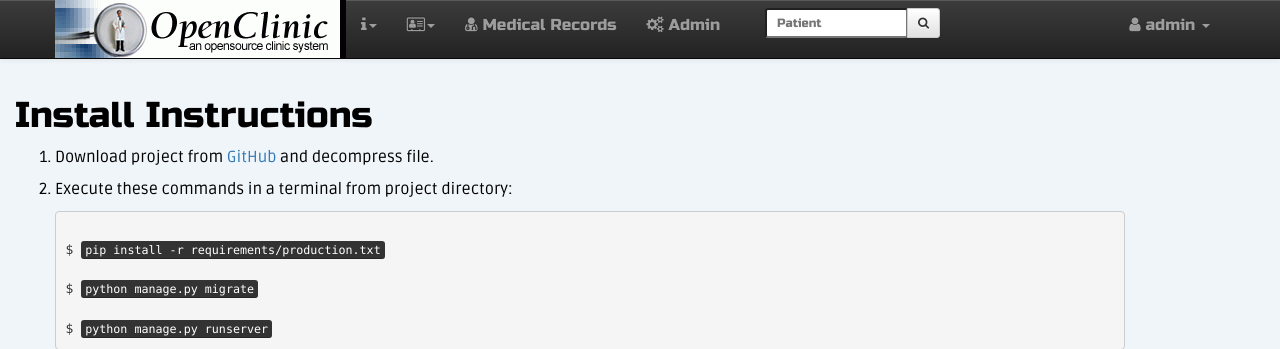
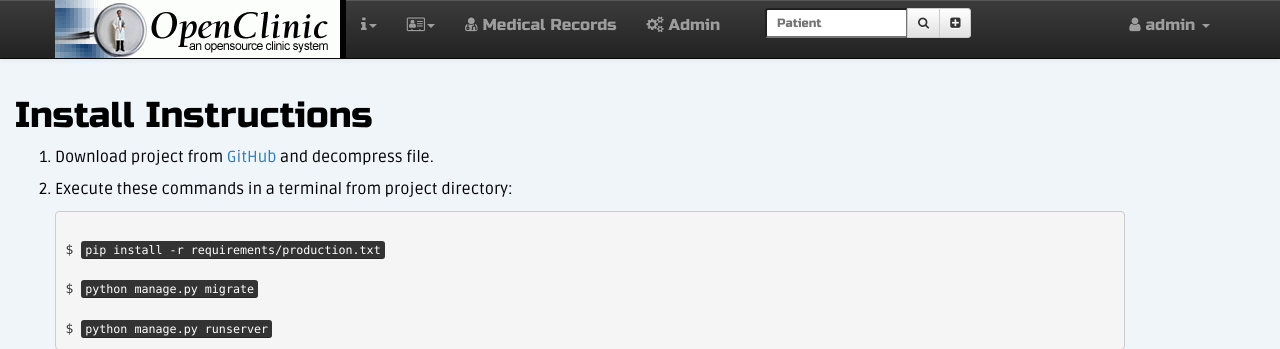
Before and after one commit to jact/openclinic-in-django, a Django app: page /info/install/ in a window 1280 px wide. Shown: the top 349 px of the page. Run offline with Django 3.2, Linux system fonts and the light colour scheme; a user stored in the database is signed in; some libraries are stand-ins or nearby versions.

Commit message:
Added new patient option to patient search group

```diff
--- a/templates/includes/toggle_login.html
+++ b/templates/includes/toggle_login.html
@@ -12,6 +12,10 @@
                         <span class="fa fa-search"></span>
                         <span class="sr-only">{% trans 'Search' %}</span>
                     </button>
+                    <a href="{% url 'patient_add' %}" class="btn btn-default btn-sm" type="submit" title="{% trans 'New Patient' %}">
+                        <span class="fa fa-plus-square"></span>
+                        <span class="sr-only">{% trans 'New Patient' %}</span>
+                    </a>
                 </div>
             </div>
         </form>
```
